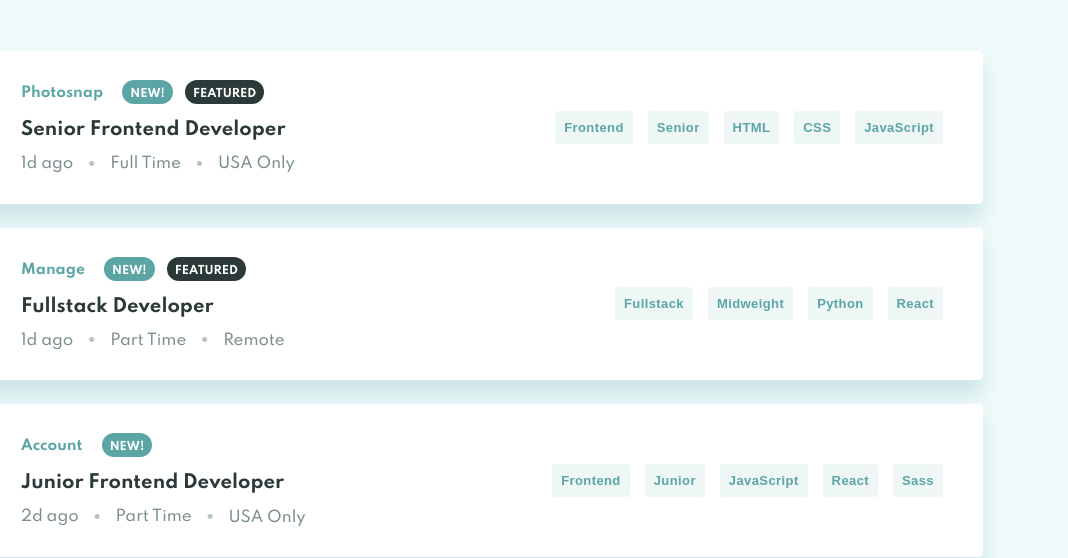
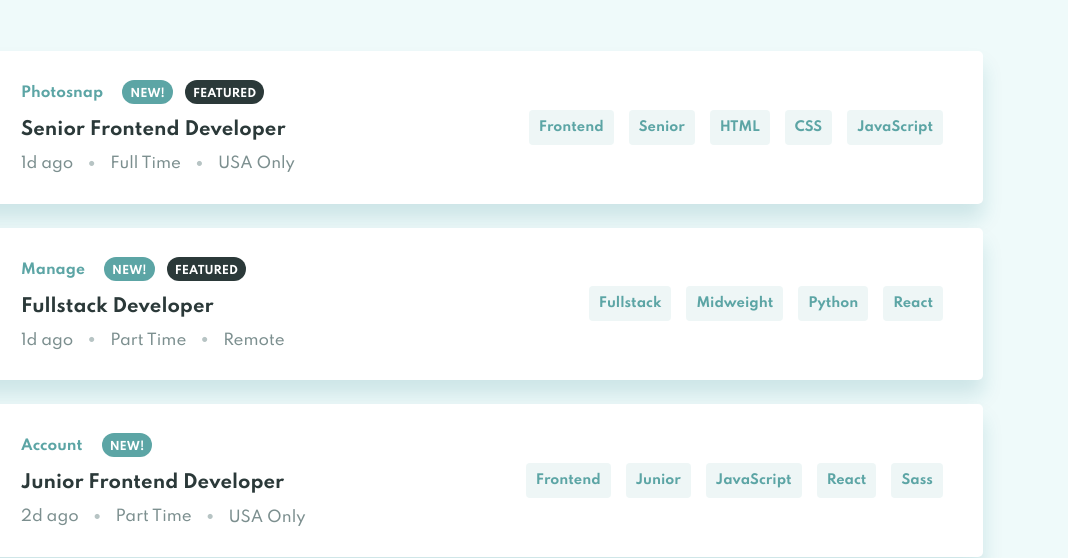
Before and after one commit to Darknessflowers/Job-filtering, a plain HTML site: page index.html in a window 1280 px wide. Shown: the part 181-739 px from the top of the page, 212-1280 px from the left. Drawn offline with Linux system fonts and the light colour scheme.

Commit message:
Update style.css

```diff
--- a/style.css
+++ b/style.css
@@ -54,16 +54,16 @@ header {
 }
 .jobroles button {
   background: rgba(92,165,165, 10%);
+  font-family: 'Spartan', sans-serif;
   border: none;
   color: var(--main-blue-color);
   font-weight: 700;
   font-size: 13px;
   font-size: 0.8125rem;
-  padding: 9px;
+  padding: 10px;
   border-radius: 4px;
   margin-left: 15px;
   cursor: pointer;
-  letter-spacing: 0.4px;
 }
 .jobroles button:hover {
   background: rgba(92,165,165, 100%);
@@ -166,6 +166,7 @@ h2 {
 }
 .filter button {
   background: var(--main-blue-color);
+  font-family: 'Spartan', sans-serif;
   border: none;
   color: #fff;
   border-top-right-radius: 4px;
```
